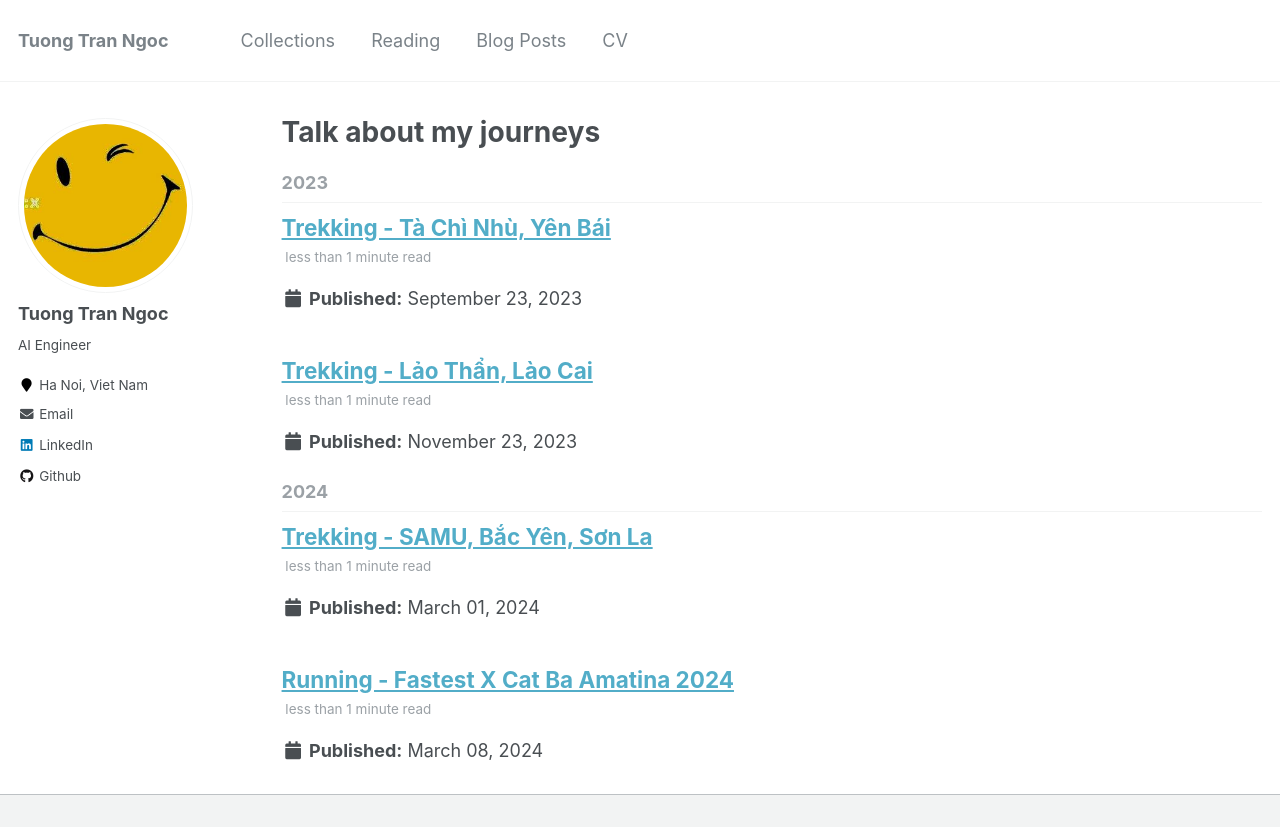
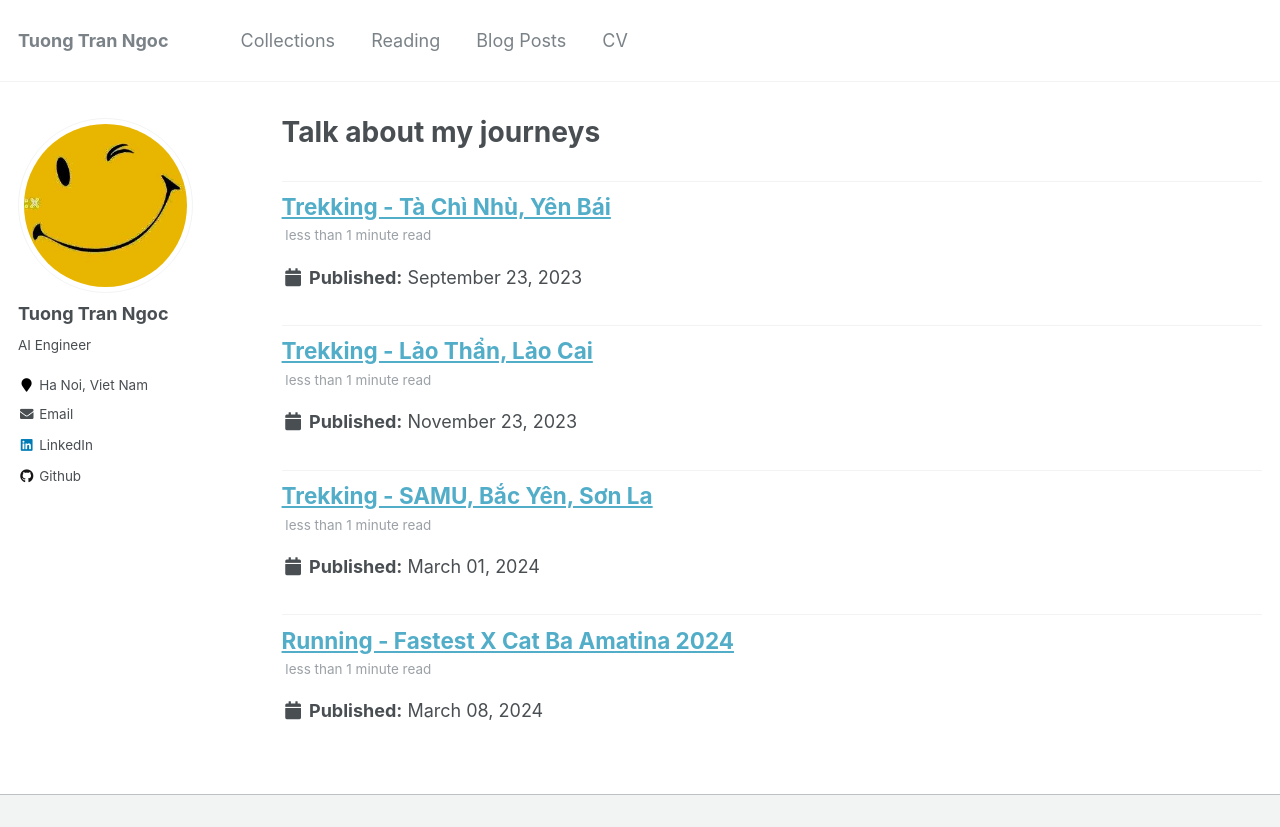
Before and after one commit to tuongtranngoc/tuongtranngoc.github.io, a Jekyll site: the page built from _pages/collections.html, in a window 1280 px wide and 986 px high, cut to the strip 0-827 px from the top of the window. Built offline with Jekyll 4.4.1, drawn with Linux system fonts in a browser that asks for light colours.

Commit message:
update: collections

```diff
--- a/_pages/collections.html
+++ b/_pages/collections.html
@@ -10,8 +10,8 @@
 {% for post in site.collections %}
   {% capture blog %}{{ post.date | date: '%Y' }}{% endcapture %}
   {% if blog != written_blog %}
-    <h2 id="{{ blog | slugify }}" class="archive__subtitle">{{ blog }}</h2>
-    {% capture written_blog %}{{ blog }}{% endcapture %}
+    <h2 id="{{ collections | slugify }}" class="archive__subtitle">{{ collections }}</h2>
+    {% capture written_blog %}{{ collections }}{% endcapture %}
   {% endif %}
   {% include archive-single.html %}
 {% endfor %}
```
